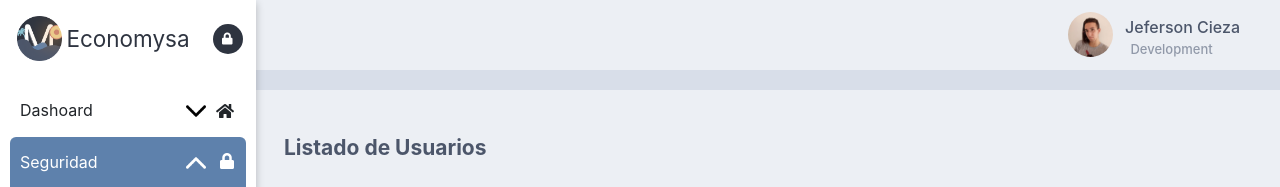
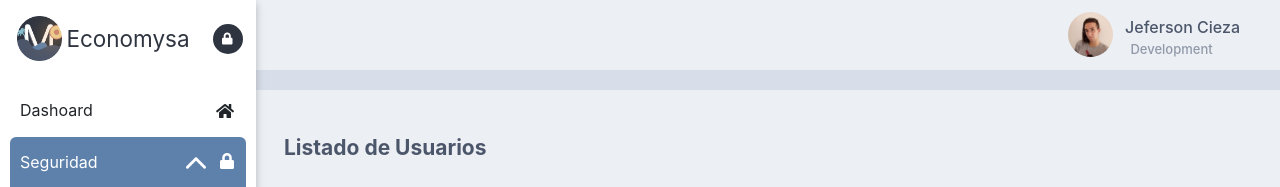
Before and after one commit to Linkhub-git/economysa-motor-front, a React (Create React App) app: page /Seguridad in a window 1280 px wide. Shown: the top 187 px of the page. Built offline with nearby package versions, Linux system fonts and the light colour scheme.

Commit message:
Remove the other arrow in the dashboard link

```diff
--- a/src/components/Sidebar/Sidebar.css
+++ b/src/components/Sidebar/Sidebar.css
@@ -72,6 +72,9 @@
     transition: 300ms;
 }
 .linkSidebarHome .accordion-button:not(.collapsed)::after{
+    background-image: none;
+}
+.linkSidebarHome .accordion-button::after{
     background-image: none;
 }
 .linkSidebar:hover{
```
